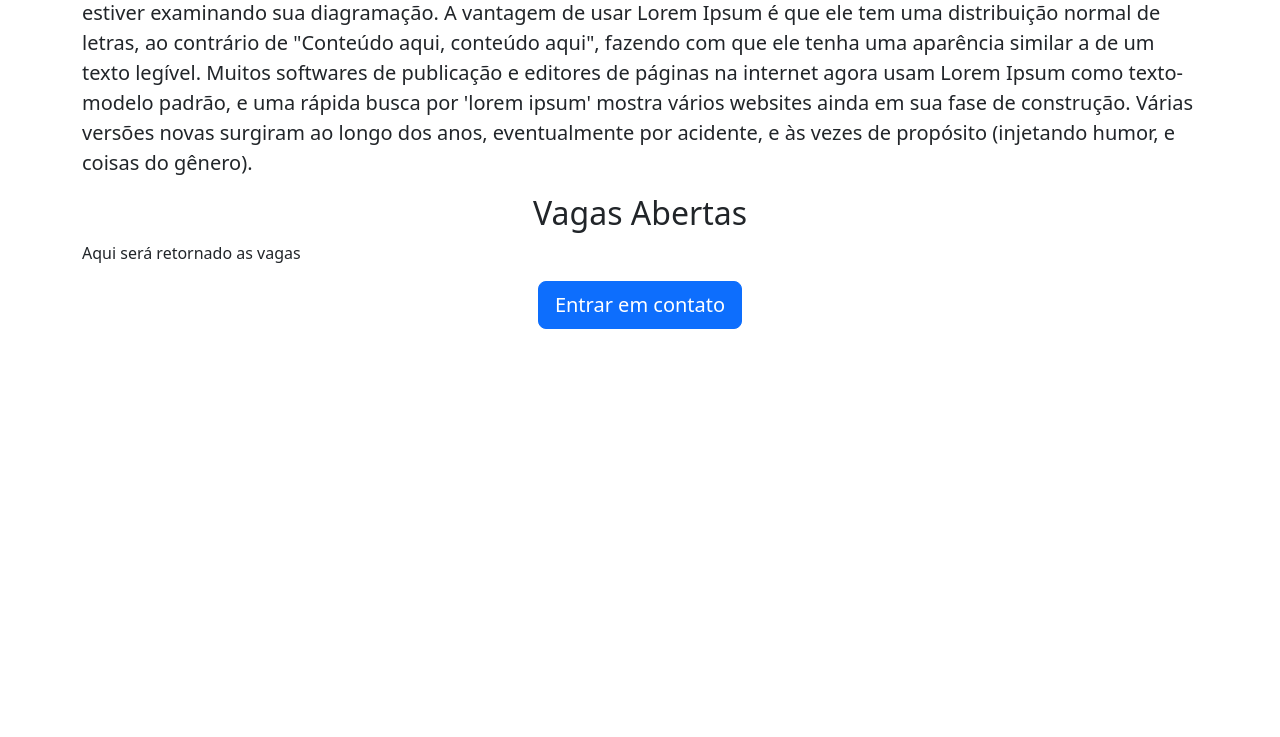
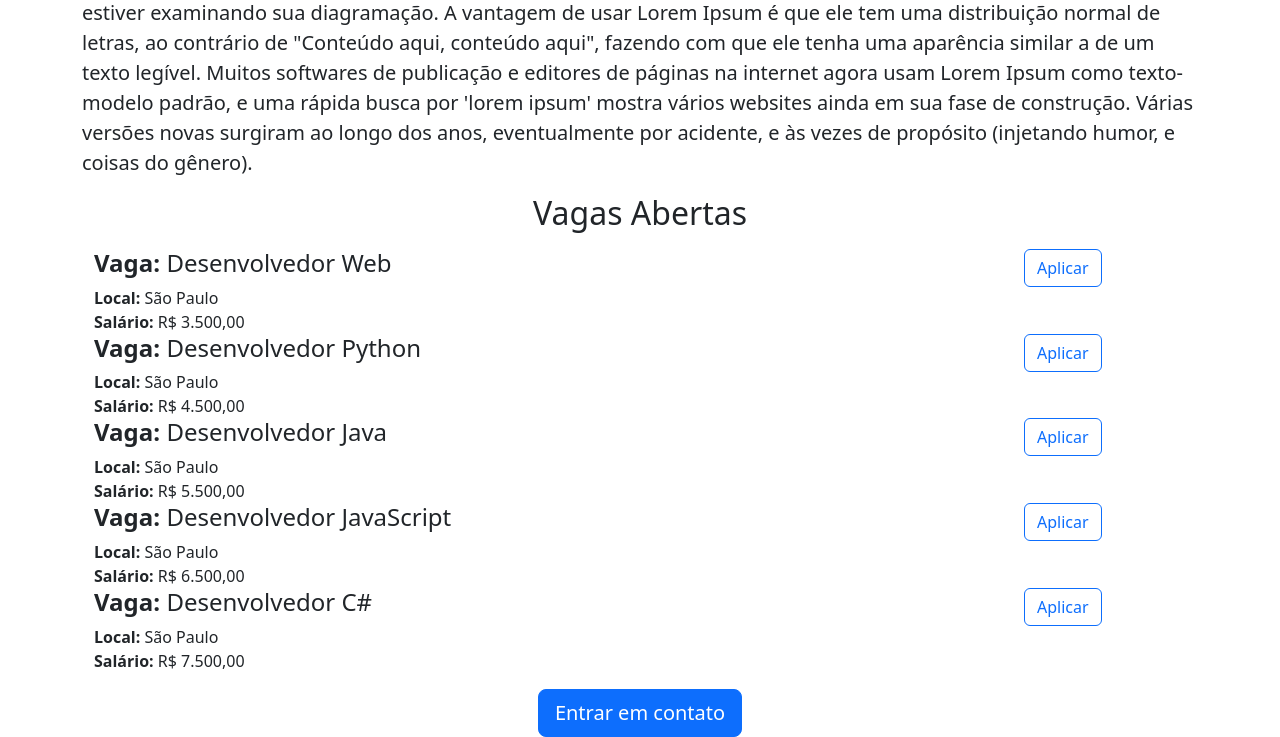
Before and after one commit to JhonyHebertt/Inicial, a Flask app: page / in a window 1280 px wide. Shown: the part 1824-2561 px from the top of the page. Before the commit the page ends 2153 px from the top, so only its background shows below. Run offline with Flask 3, Linux system fonts and the light colour scheme.

Commit message:
Curso Flask

```diff
--- a/app.py
+++ b/app.py
@@ -1,11 +1,43 @@
-from flask import Flask, render_template
+from flask import Flask, render_template, jsonify
 
 app = Flask(__name__)
 
+VAGAS = [{
+    'id': 1,
+    'titulo': 'Desenvolvedor Web',
+    'localidade': 'São Paulo',
+    'salario': 'R$ 3.500,00'
+}, {
+    'id': 2,
+    'titulo': 'Desenvolvedor Python',
+    'localidade': 'São Paulo',
+    'salario': 'R$ 4.500,00'
+}, {
+    'id': 3,
+    'titulo': 'Desenvolvedor Java',
+    'localidade': 'São Paulo',
+    'salario': 'R$ 5.500,00'
+}, {
+    'id': 4,
+    'titulo': 'Desenvolvedor JavaScript',
+    'localidade': 'São Paulo',
+    'salario': 'R$ 6.500,00'
+}, {
+    'id': 5,
+    'titulo': 'Desenvolvedor C#',
+    'localidade': 'São Paulo',
+    'salario': 'R$ 7.500,00'
+}]
+
 
 @app.route('/')
-def hell():
-  return render_template("home.html")
+def hello():
+  return render_template("home.html", vagas=VAGAS)
+
+
+@app.route('/vagas')
+def listar_vagas():
+  return jsonify(VAGAS)
 
 
 if __name__ == "__main__":
--- a/templates/home.html
+++ b/templates/home.html
@@ -21,7 +21,9 @@
     </p>
     <h2 class="text-center"> Vagas Abertas</h2>
     <p>
-      Aqui será retornado as vagas
+      {% for vaga in vagas %}
+        {% include '/includes/vagas.html' %}
+      {% endfor %}
     </p>
     <div class="text-center">
       <button class="btn btn-primary btn-lg">Entrar em contato</button>
--- /dev/null
+++ b/templates/includes/vagas.html
@@ -0,0 +1,20 @@
+<div class="container-fluid">
+  <div class="row">
+    <div class="col-10">
+      <h4>
+        <strong>Vaga:</strong> {{vaga['titulo']}}
+      </h4>
+      <div>
+        <strong>Local:</strong> {{vaga['localidade']}}
+      </div>
+      <div>
+        <strong>Salário:</strong> {{vaga['salario']}}
+      </div>
+    </div>
+
+    <div class="col-2">
+      <button type="button" class="btn btn-outline-primary">Aplicar</button>
+    <div>
+  </div>
+  <br>
+</div>
```
